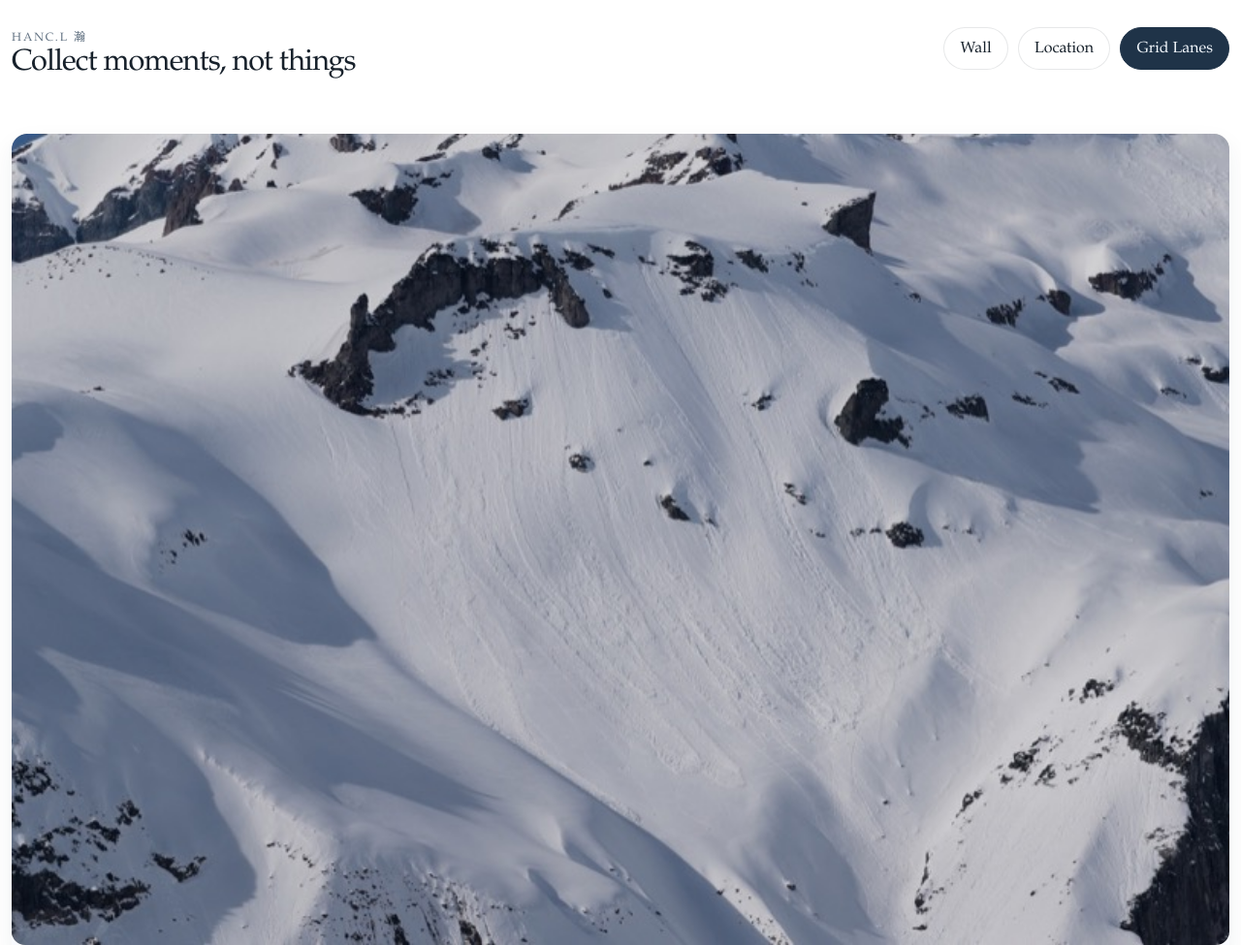
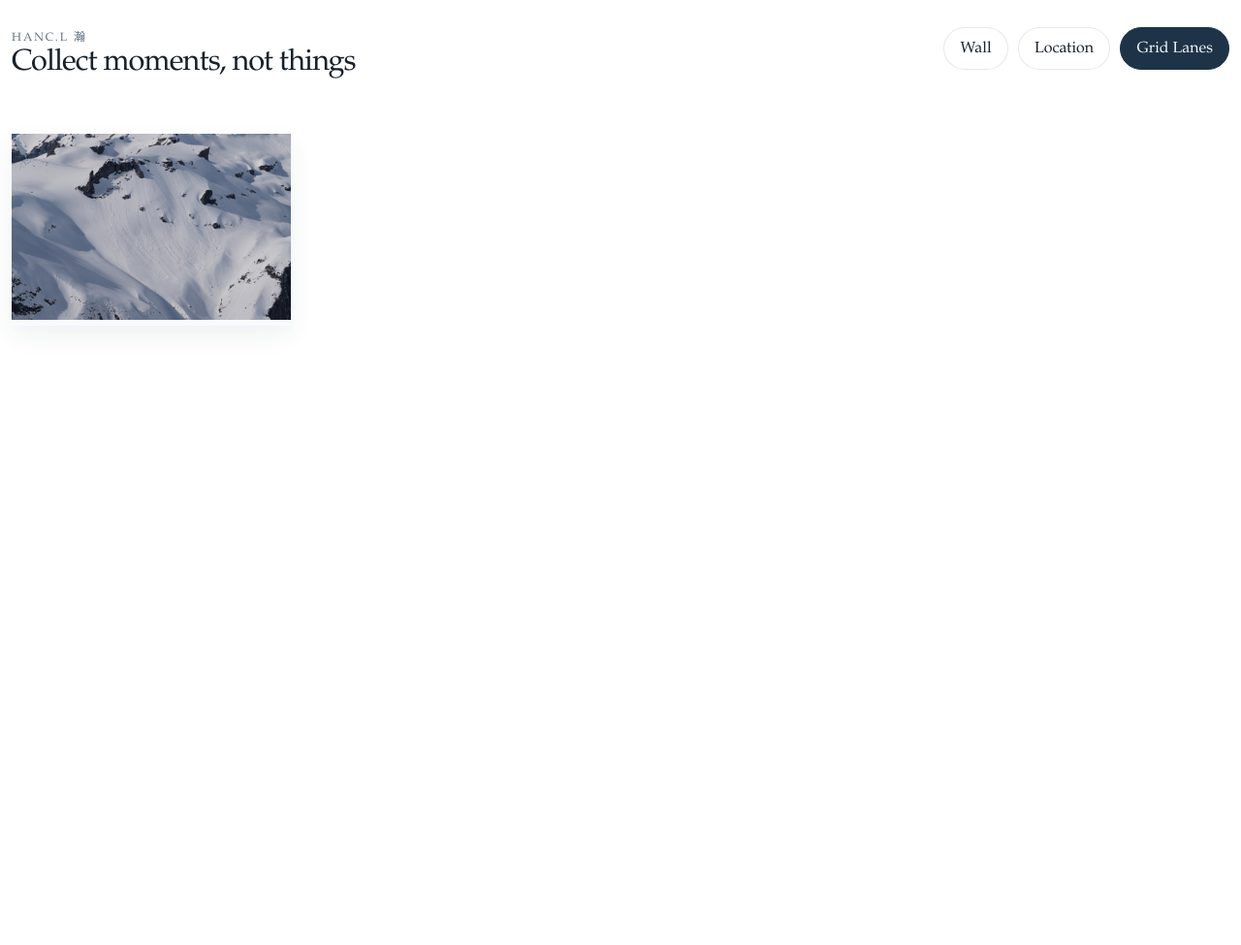
Before and after one commit to hancll/Gallery, a plain HTML site: page grid-lanes/index.html in a window 1280 px wide. Shown: the top 975 px of the page at 97% size. After the commit the page ends 800 px from the top, so only its background shows below. Drawn offline with Linux system fonts and the light colour scheme.

Commit message:
Refine gallery layout styling

```diff
--- a/styles.css
+++ b/styles.css
@@ -464,20 +464,21 @@ a {
 
 .lanes-grid {
   display: grid;
-  grid-template-columns: repeat(auto-fit, minmax(13.5rem, 1fr));
+  grid-template-columns: repeat(auto-fill, minmax(13.5rem, 18rem));
   grid-auto-rows: var(--lane-row-size);
   gap: 0.75rem;
+  justify-content: start;
 }
 
 .lane-card {
   margin-bottom: 0;
-  border-radius: 16px;
+  border-radius: 0;
   background: rgba(245, 249, 255, 0.72);
   box-shadow: 0 10px 24px rgba(30, 51, 72, 0.07);
 }
 
 .lane-card .photo-frame {
-  border-radius: 14px;
+  border-radius: 0;
 }
 
 .lane-card button {
```
